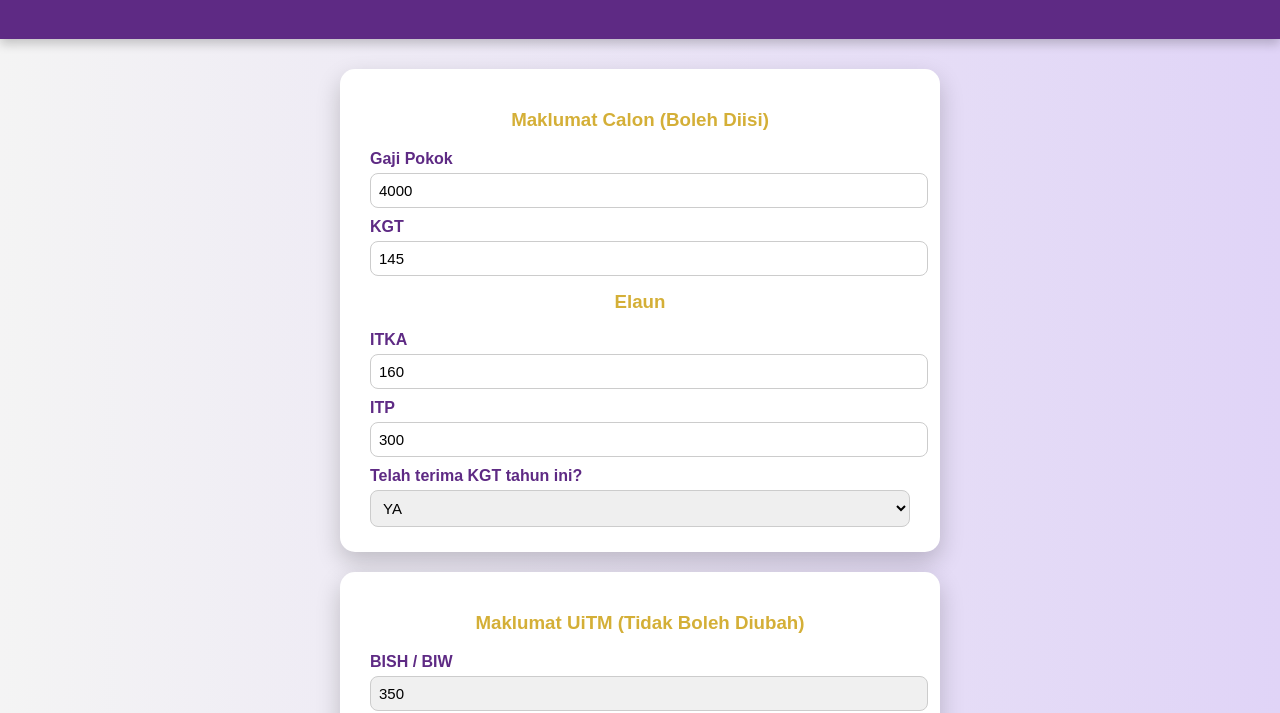
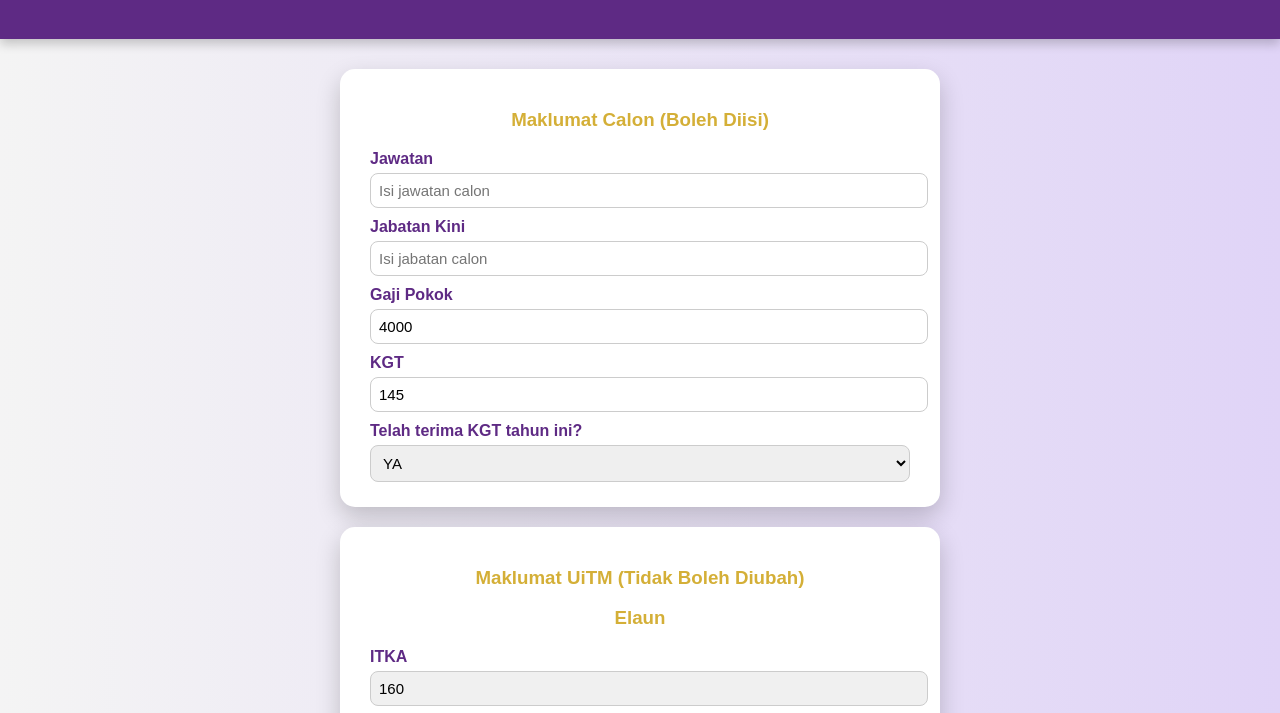
Before and after one commit to NAVPaat/UiTM-Calculator, a plain HTML site: page index.html in a window 1280 px wide. Shown: the part 81-794 px from the top of the page. Drawn offline with Linux system fonts and the light colour scheme.

Commit message:
Update index.html

```diff
--- a/index.html
+++ b/index.html
@@ -17,18 +17,18 @@
     <!-- Maklumat Calon -->
     <div class="card">
         <h3>Maklumat Calon (Boleh Diisi)</h3>
+
+        <label>Jawatan</label>
+        <input type="text" id="jawatan" placeholder="Isi jawatan calon">
+
+        <label>Jabatan Kini</label>
+        <input type="text" id="jabatan" placeholder="Isi jabatan calon">
+
         <label>Gaji Pokok</label>
         <input type="number" id="gajiPokok" value="4000">
 
         <label>KGT</label>
         <input type="number" id="kgt" value="145">
-
-        <h3>Elaun</h3>
-        <label>ITKA</label>
-        <input type="number" id="itka" value="160">
-
-        <label>ITP</label>
-        <input type="number" id="itp" value="300">
 
         <label>Telah terima KGT tahun ini?</label>
         <select id="telahKgt">
@@ -37,9 +37,17 @@
         </select>
     </div>
 
-    <!-- Maklumat UiTM -->
+    <!-- Maklumat UiTM (Readonly) -->
     <div class="card">
         <h3>Maklumat UiTM (Tidak Boleh Diubah)</h3>
+
+        <h3>Elaun</h3>
+        <label>ITKA</label>
+        <input type="number" id="itka" value="160" readonly>
+
+        <label>ITP</label>
+        <input type="number" id="itp" value="300" readonly>
+
         <label>BISH / BIW</label>
         <input type="number" id="bish" value="350" readonly>
 
@@ -52,13 +60,14 @@
     <div class="output" id="output"></div>
 </div>
 
-<!-- Footer -->
 <footer class="footer">
     &copy; 2025 UiTM | Calculator Gaji | Dibangunkan oleh Staff IT
 </footer>
 
 <script>
 document.getElementById('kiraBtn').addEventListener('click', function() {
+    const jawatan = document.getElementById('jawatan').value || "-";
+    const jabatan = document.getElementById('jabatan').value || "-";
     const gajiPokok = parseFloat(document.getElementById('gajiPokok').value) || 0;
     const kgt = parseFloat(document.getElementById('kgt').value) || 0;
     const itka = parseFloat(document.getElementById('itka').value) || 0;
@@ -74,6 +83,8 @@ document.getElementById('kiraBtn').addEventListener('click', function() {
     const jumlahKasar = jumlahGaji + elaun;
 
     document.getElementById('output').innerHTML = `
+        <strong>Jawatan:</strong> ${jawatan}<br>
+        <strong>Jabatan Kini:</strong> ${jabatan}<br>
         <strong>Gaji Akhir:</strong> RM ${gajiPokok.toFixed(2)}<br>
         <strong>KGT Tahun Semasa:</strong> RM ${kgtTahunSemasa.toFixed(2)}<br>
         <strong>KGT Tambahan:</strong> RM ${kgtTambahan.toFixed(2)}<br>
```
